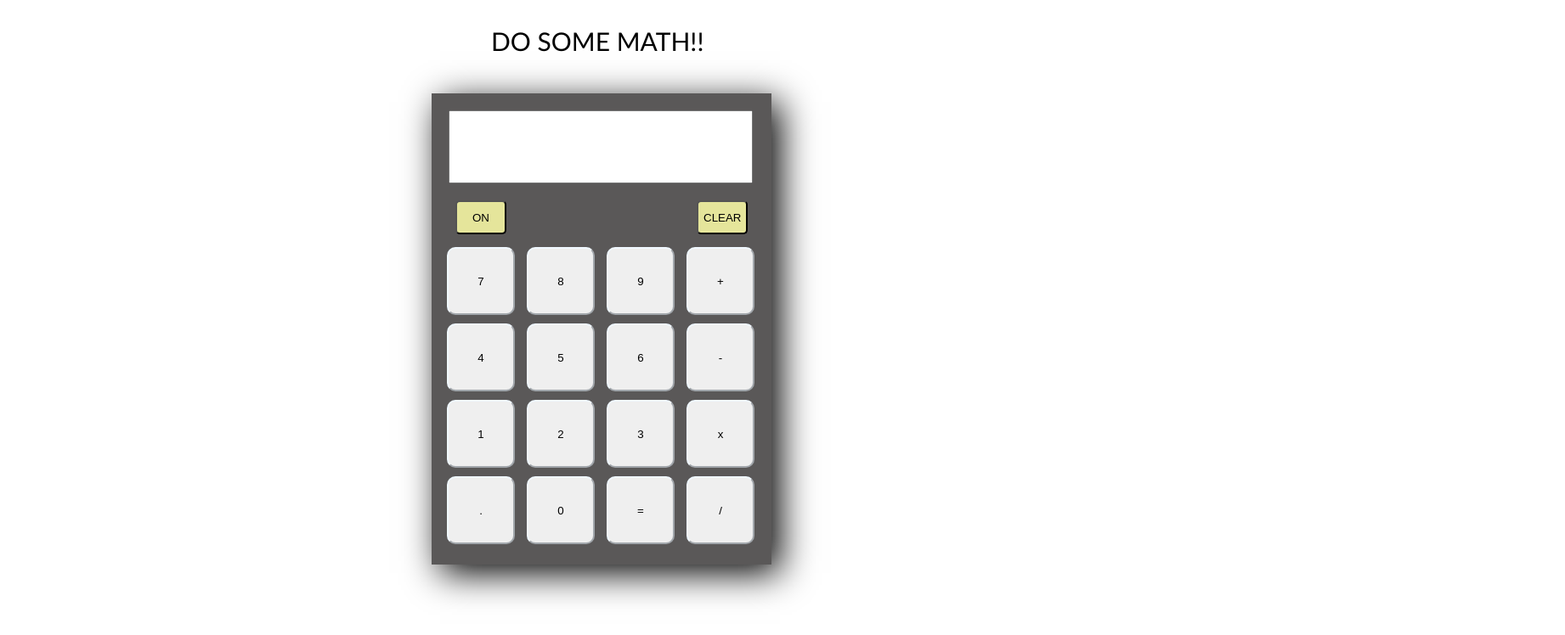
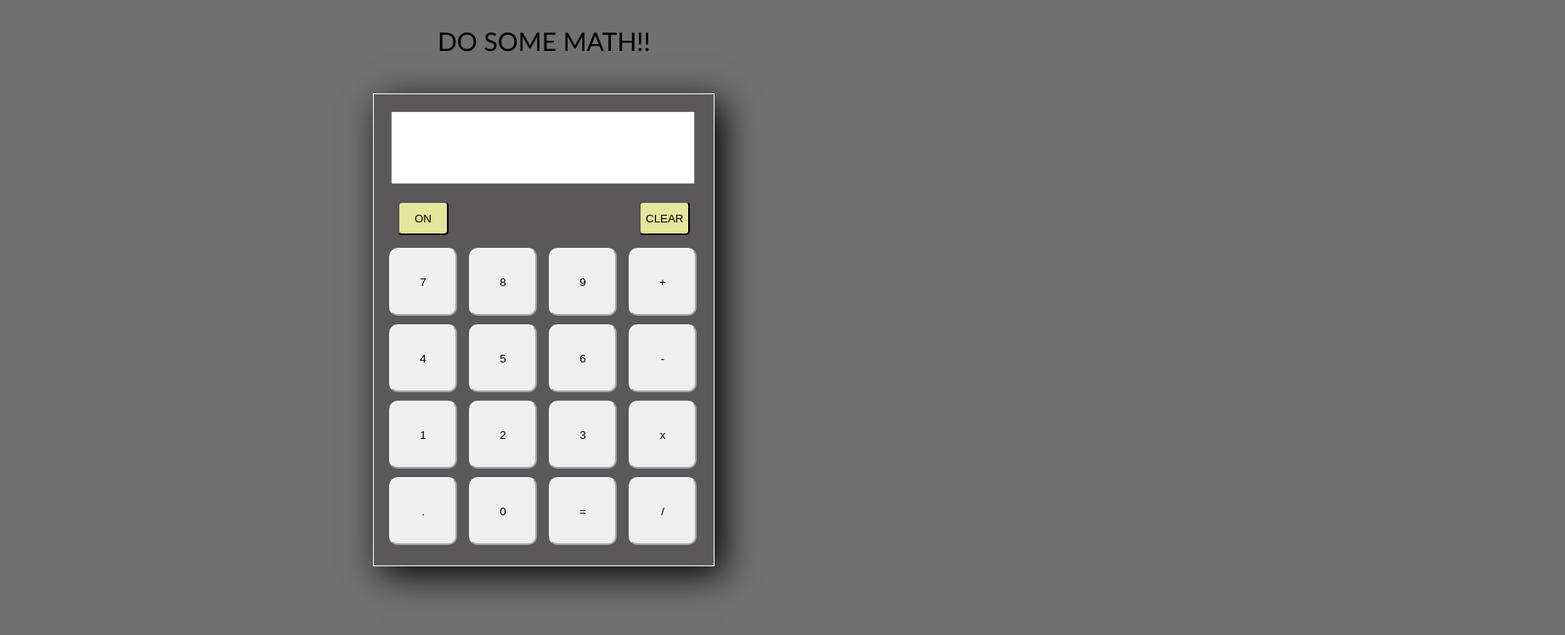
Before and after one commit to issac2001/JS-Calculator-, a plain HTML site: page index.html in a window 1280 px wide. Shown: the whole page at 85% size, 1842 px wide, since content can reach past the window. Drawn offline with Linux system fonts and the light colour scheme.

Commit message:
Project completed

```diff
--- a/style.css
+++ b/style.css
@@ -1,3 +1,6 @@
+body {
+    background-color: rgb(112, 113, 112);
+}
 .main{
     width: 400px;
     height: 555px;
@@ -6,12 +9,19 @@
     margin-top: 0px;
     padding: 0px;
     box-shadow:10px 10px 40px ;
+    margin: auto;
+
+    border: 1px solid #fcfefa;
+
 }
 .header{
-    width: 100%;
+    width: 400px;
     height: 80px;
-    margin-left:570px ;
-    margin-top: 30px;
+    margin-left:650px ;
+    margin-top: 0px;
+    margin: auto;
+    padding-left: 150px;
+
 }
 p{
     font-family:'Gill Sans', 'Gill Sans MT', Calibri, 'Trebuchet MS', sans-serif;
```
